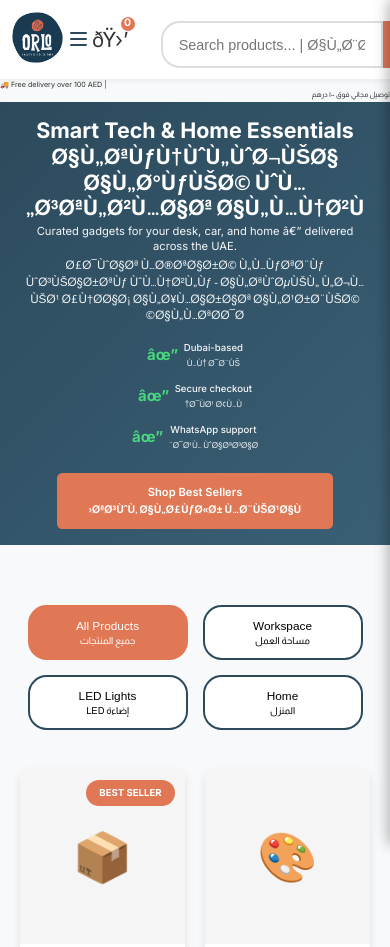
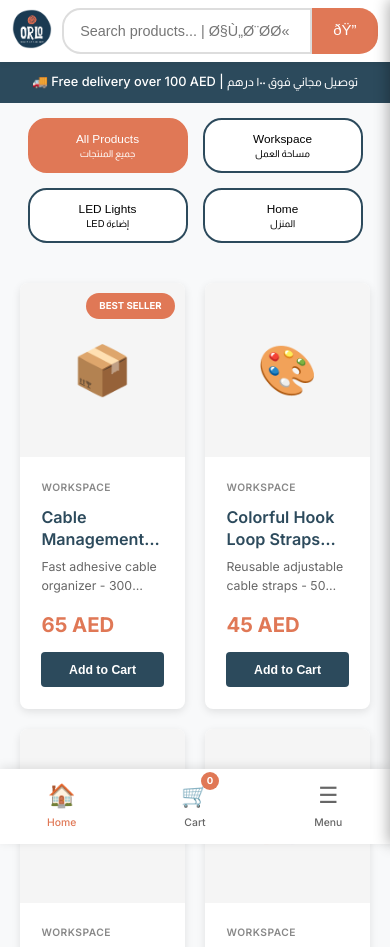
Before and after one commit to orlostore/TempNOTWORKING, a website: page index.html in a window 390 px wide. Shown: the top 947 px of the page. Drawn offline with Linux system fonts and the light colour scheme.

Commit message:
Update styles.css

```diff
--- a/styles.css
+++ b/styles.css
@@ -57,7 +57,7 @@ body {
   background: var(--bg);
   color: var(--text);
   line-height: 1.6;
-  font-size: 7.18px; /* 10.72px × 0.67 to match 67% zoom appearance */
+  font-size: 7.18px; /* 10.72px Ã— 0.67 to match 67% zoom appearance */
 }
 
 /* Chrome font will be set to 15.41px via JavaScript at page load */
@@ -90,7 +90,7 @@ nav {
 }
 
 .logo-img {
-  width: 71.82px; /* 107.2px × 0.67 */
+  width: 71.82px; /* 107.2px Ã— 0.67 */
   height: 71.82px;
 }
 
@@ -236,7 +236,7 @@ nav {
 
 .hero-arabic {
   font-size: 1.84rem;
-  margin-bottom: 1.3rem; /* Increased to match arabic-desc → badges spacing */
+  margin-bottom: 1.3rem; /* Increased to match arabic-desc â†’ badges spacing */
   font-weight: 700;
   line-height: 1.2;
 }
@@ -1231,3 +1231,195 @@ footer p {
 .lightbox-close:hover {
   color: var(--accent);
 }
+
+/* =============================================
+   MOBILE-ONLY STYLES
+   ============================================= */
+
+/* Mobile Promo Banner - Hidden on desktop */
+.mobile-promo-banner {
+  display: none;
+  background: var(--primary);
+  color: white;
+  text-align: center;
+  padding: 10px 15px;
+  font-size: 0.8rem;
+  font-weight: 500;
+}
+
+.mobile-promo-banner .arabic-text {
+  display: inline;
+  font-size: 0.75rem;
+}
+
+/* Mobile Bottom Navigation - Hidden on desktop */
+.mobile-bottom-nav {
+  display: none;
+  position: fixed;
+  bottom: 0;
+  left: 0;
+  right: 0;
+  background: white;
+  box-shadow: 0 -2px 10px rgba(0,0,0,0.1);
+  z-index: 1000;
+  padding: 8px 0 12px;
+}
+
+.bottom-nav-item {
+  display: flex;
+  flex-direction: column;
+  align-items: center;
+  gap: 3px;
+  color: #666;
+  text-decoration: none;
+  font-size: 0.65rem;
+  cursor: pointer;
+  flex: 1;
+}
+
+.bottom-nav-item.active {
+  color: var(--accent);
+}
+
+.bottom-nav-item .nav-icon {
+  font-size: 1.4rem;
+  position: relative;
+}
+
+.bottom-nav-item .nav-label {
+  font-weight: 500;
+}
+
+.cart-icon-wrapper {
+  position: relative;
+}
+
+.bottom-cart-badge {
+  position: absolute;
+  top: -5px;
+  right: -10px;
+  background: var(--accent);
+  color: white;
+  width: 18px;
+  height: 18px;
+  border-radius: 50%;
+  font-size: 0.6rem;
+  display: flex;
+  align-items: center;
+  justify-content: center;
+  font-weight: 700;
+}
+
+/* Mobile styles - max 768px */
+@media (max-width: 768px) {
+  /* Show mobile promo banner */
+  .mobile-promo-banner {
+    display: block;
+  }
+
+  /* Hide hero section on mobile */
+  .hero {
+    display: none !important;
+  }
+
+  /* Show bottom nav */
+  .mobile-bottom-nav {
+    display: flex;
+    justify-content: space-around;
+  }
+
+  /* Add padding to body for bottom nav */
+  body {
+    padding-bottom: 70px;
+  }
+
+  /* Hide hamburger and mobile cart from header */
+  .hamburger,
+  .mobile-cart-icon {
+    display: none !important;
+  }
+
+  /* Simplified header: logo + search */
+  nav {
+    padding: 8px 12px;
+    gap: 10px;
+  }
+
+  .logo-container {
+    flex: 0 0 auto;
+  }
+
+  .logo-img {
+    width: 40px;
+    height: 40px;
+  }
+
+  .search-container {
+    flex: 1;
+    margin: 0;
+    order: 0;
+  }
+
+  /* Hide desktop nav links on mobile */
+  .nav-links {
+    display: none !important;
+  }
+
+  /* Adjust container padding */
+  .container,
+  #products {
+    padding-top: 15px !important;
+    padding-bottom: 20px !important;
+  }
+
+  /* Footer padding for bottom nav */
+  footer {
+    padding-bottom: 80px;
+  }
+}
+
+/* Mobile Menu Overlay */
+.mobile-menu-overlay {
+  display: none;
+  position: fixed;
+  top: 0;
+  left: 0;
+  right: 0;
+  bottom: 0;
+  background: rgba(0,0,0,0.5);
+  z-index: 2000;
+}
+
+.mobile-menu-overlay.active {
+  display: block;
+}
+
+.mobile-menu {
+  position: fixed;
+  bottom: 60px;
+  left: 10px;
+  right: 10px;
+  background: white;
+  border-radius: 12px;
+  padding: 20px;
+  z-index: 2001;
+  box-shadow: 0 -5px 25px rgba(0,0,0,0.2);
+}
+
+.mobile-menu a {
+  display: block;
+  padding: 15px;
+  color: var(--primary);
+  text-decoration: none;
+  font-weight: 600;
+  border-bottom: 1px solid #eee;
+  text-align: center;
+}
+
+.mobile-menu a:last-child {
+  border-bottom: none;
+}
+
+.mobile-menu a:hover {
+  color: var(--accent);
+}
```
